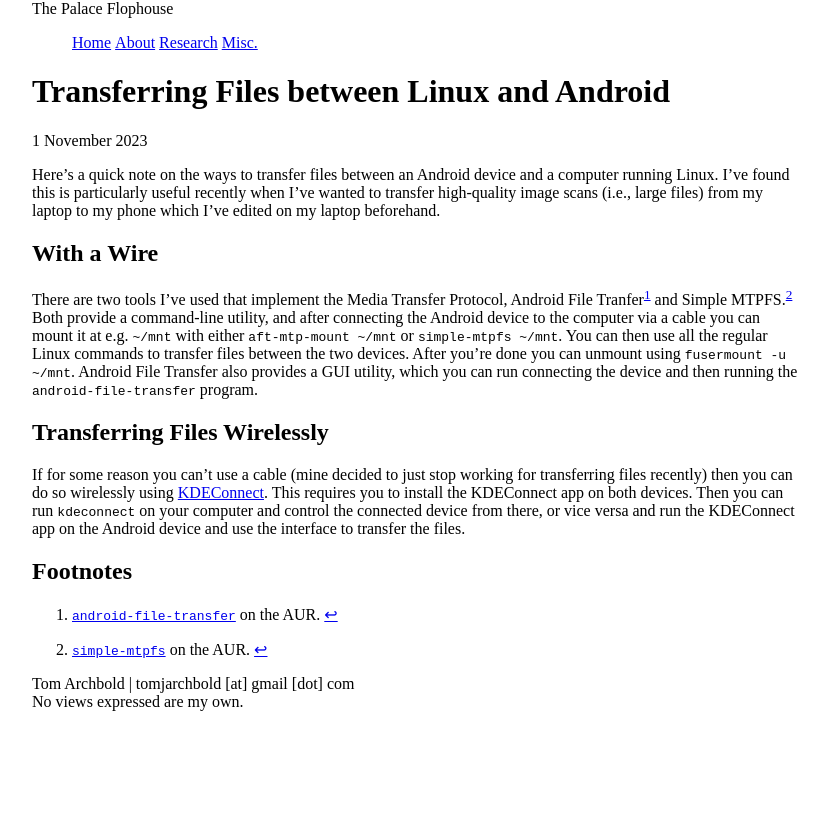
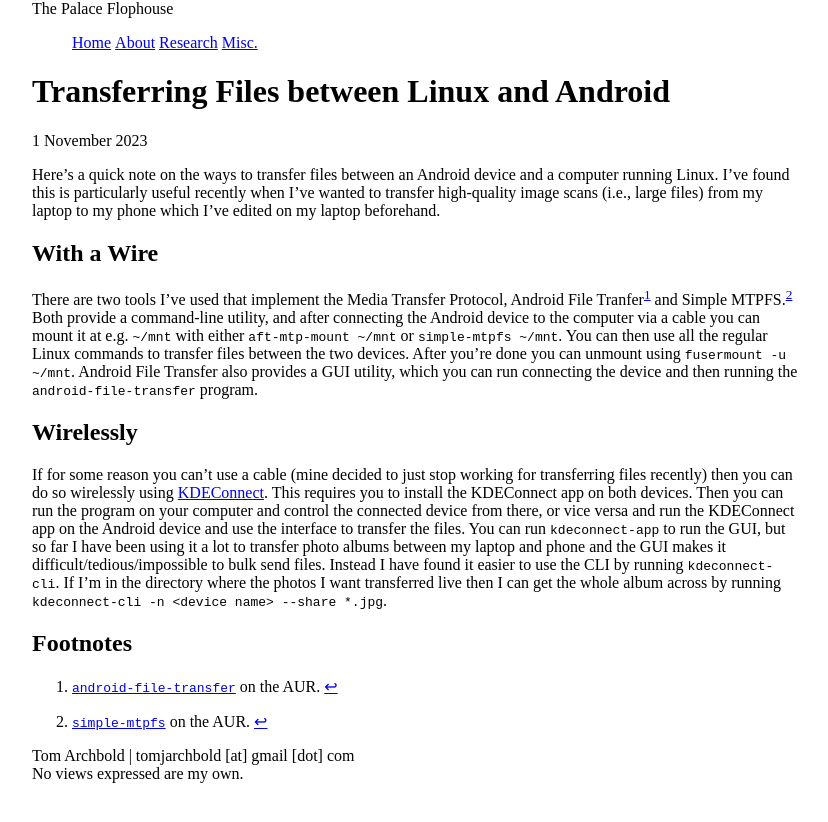
Before and after one commit to wombathead/wombathead.github.io, a Jekyll site: the page built from _posts/2023-11-01-transferring-files-between-linux-and-android.md, in a window 1280 px wide. Shown: the top 822 px of the page, without its empty margins (224-1052 px from the left). Built offline with Jekyll 4.4.1, drawn with Linux system fonts in a browser that asks for light colours; a file with an impossible date is left out.

Commit message:
edit kdeconnect post

```diff
--- a/_posts/2023-11-01-transferring-files-between-linux-and-android.md
+++ b/_posts/2023-11-01-transferring-files-between-linux-and-android.md
@@ -15,11 +15,14 @@ You can then use all the regular Linux commands to transfer files between the tw
 After you’re done you can unmount using `fusermount -u ~/mnt`.
 Android File Transfer also provides a GUI utility, which you can run connecting the device and then running the `android-file-transfer` program.
 
-## Transferring Files Wirelessly
+## Wirelessly
 
 If for some reason you can't use a cable (mine decided to just stop working for transferring files recently) then you can do so wirelessly using [KDEConnect](https://kdeconnect.kde.org/).
 This requires you to install the KDEConnect app on both devices.
-Then you can run `kdeconnect` on your computer and control the connected device from there, or vice versa and run the KDEConnect app on the Android device and use the interface to transfer the files.
+Then you can run the program on your computer and control the connected device from there, or vice versa and run the KDEConnect app on the Android device and use the interface to transfer the files.
+You can run `kdeconnect-app` to run the GUI, but so far I have been using it a lot to transfer photo albums between my laptop and phone and the GUI makes it difficult/tedious/impossible to bulk send files.
+Instead I have found it easier to use the CLI by running `kdeconnect-cli`.
+If I'm in the directory where the photos I want transferred live then I can get the whole album across by running `kdeconnect-cli -n <device name> --share *.jpg`.
 
 ## Footnotes
 
```
